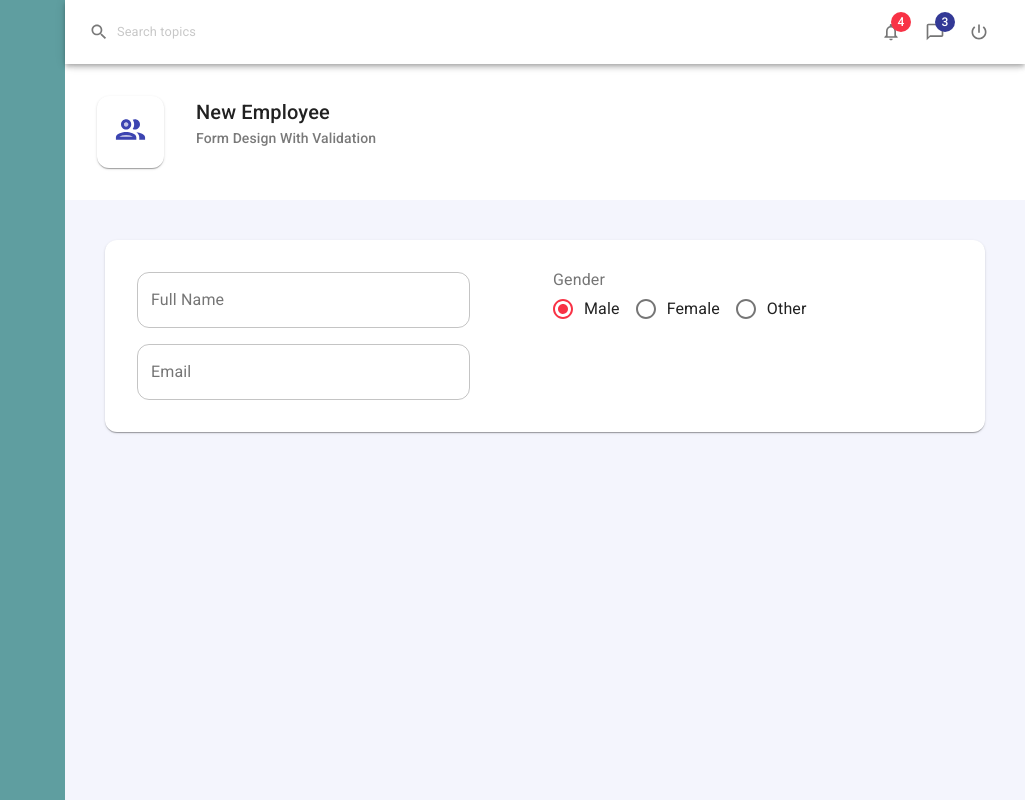
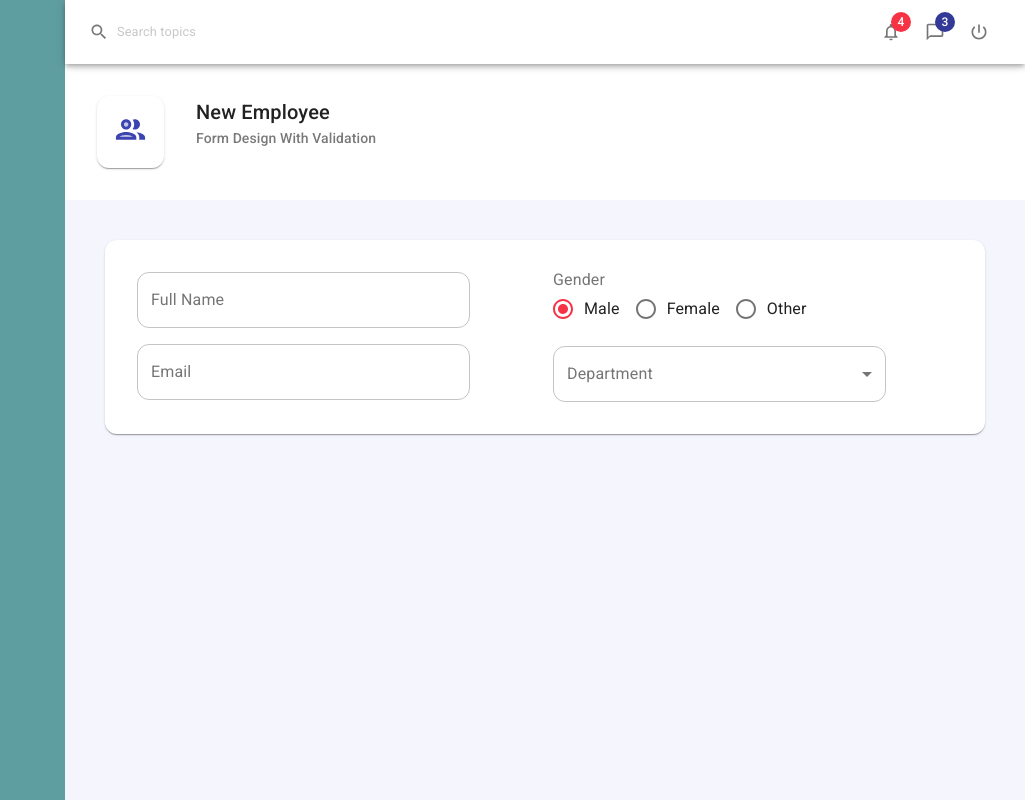
Before and after one commit to anisiqbal/React-Material-UI-Tutorial, a React (Create React App) app in the folder practice/: page / in a window 1280 px wide. Shown: the whole page, without its empty margins (255-1280 px from the left). Built offline with nearby package versions, Linux system fonts and the light colour scheme.

Commit message:
so we have array the material ui Drop Down list all of the options that we have passed ..... components services/EmployeeServices and worked on select in options.map and RadioGroup in item.map //// and learn mapping

```diff
--- a/practice/src/Components/Controls/Controls.js
+++ b/practice/src/Components/Controls/Controls.js
@@ -4,10 +4,12 @@
 
 import Input from "./Input"
 import RadioGroup from "./RadioGroup"
+import Select from "./Select";
 
  const Controls={
     Input,
-    RadioGroup
+    RadioGroup,
+    Select,
 }
 
 export default Controls;
--- a/practice/src/Components/Controls/RadioGroup.js
+++ b/practice/src/Components/Controls/RadioGroup.js
@@ -16,8 +16,8 @@
 
                 {
                     items.map(
-                        (item, index) =>(
-                            <FormControlLabel value={item.id} control={<Radio/>} label={item.title} />
+                        item =>(
+                            <FormControlLabel key={item.id} value={item.id} control={<Radio/>} label={item.title} />
                         )
                     )
                 }
--- /dev/null
+++ b/practice/src/Components/Controls/Select.js
@@ -0,0 +1,28 @@
+import { FormControl, InputLabel, MenuItem, Select as MuiSelect } from "@material-ui/core";
+import React from "react";
+
+function Select(props){
+
+    const {name, label, value, onChange, options} = props;
+
+    return(
+        <FormControl
+            variant="outlined">
+            <InputLabel>{label}</InputLabel>
+            <MuiSelect
+                label={label}
+                name={name}
+                value={value}
+                onChange={onChange}>
+                <MenuItem value="">None</MenuItem>
+                    {
+                        options.map(
+                            item =>(<MenuItem key={item.id} value={item.id}>{item.title}</MenuItem>)
+                        )
+                    }
+            </MuiSelect>
+        </FormControl>
+    )
+}
+
+export default Select;
--- a/practice/src/Pages/Employees/EmployeeForm.js
+++ b/practice/src/Pages/Employees/EmployeeForm.js
@@ -1,9 +1,10 @@
-import { FormLabel, RadioGroup, FormControl, FormControlLabel, Radio, Grid, } from "@material-ui/core";
+import {  Grid } from "@material-ui/core";
 import Controls from "../../Components/Controls/Controls";
 
 import React, { useState, useEffect } from "react";
 import { TextField } from "@material-ui/core";
 import { UseForm, Form } from "../../Components/UseForm";
+import * as EmployeeServices from "../../Services/EmployeeServices" ;
 
 
 const genderItems = [
@@ -21,7 +22,7 @@
     mobile: '',
     city: '',
     gender: 'male',
-    departmendId: '',
+    departmentId: '',
     hireDate: new Date(),
     isPermanent: false,
 }
@@ -66,6 +67,14 @@
                         items={genderItems}
                     />
 
+                    <Controls.Select
+                        name="departmentId"
+                        label="Department"
+                        value={values.departmentId}
+                        onChange={handleInputChange}
+                        options={EmployeeServices.getDepartmentCollection()}
+                    />
+
 
 
                 </Grid>
--- /dev/null
+++ b/practice/src/Services/EmployeeServices.js
@@ -0,0 +1,7 @@
+
+export const getDepartmentCollection = ()=>([
+    {id:'1', title:'Development'},
+    {id:'2', title:'Marketing'},
+    {id:'3', title:'Accounting'},
+    {id:'4', title:'HR'},
+])
--- a/practice/src/index.js
+++ b/practice/src/index.js
@@ -5,9 +5,9 @@
 import reportWebVitals from './reportWebVitals';
 
 ReactDOM.render(
-  <React.StrictMode>
-    <App />
-  </React.StrictMode>,
+
+    <App />,
+
   document.getElementById('root')
 );
 
```
